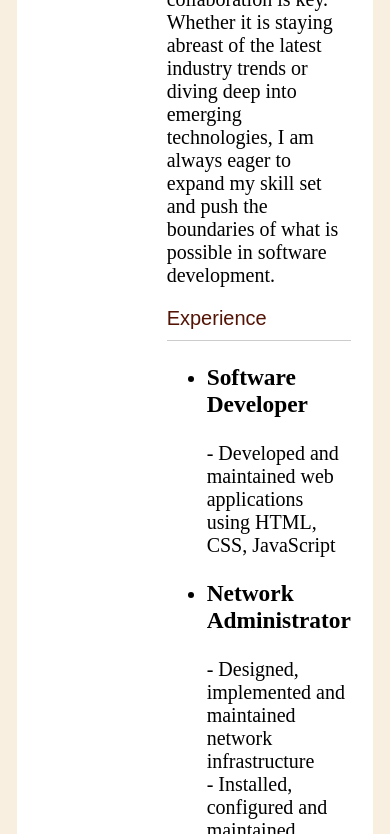
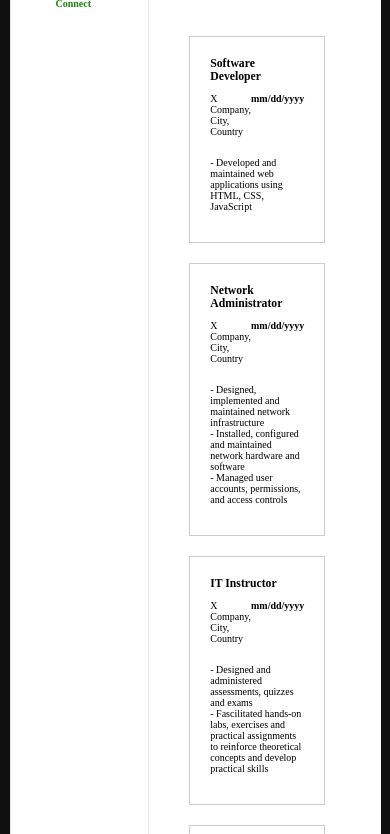
Before and after one commit to N1tn1/Selam---haumea, a plain HTML site: page index.html in a window 390 px wide. Shown: the part 462-1296 px from the top of the page. Drawn offline with nearby package versions, Linux system fonts and the light colour scheme; a web font is replaced by a local one.

Commit message:
responsiveness added

```diff
--- a/css/index.css
+++ b/css/index.css
@@ -1,63 +1,22 @@
-/*
-.experience-list
-{
-    list-style: none;
-    padding: 0;
-}
-.experience-list li
-{
-    margin-bottom: 20px;
-}
-.experience-details h3
-{
-    margin-bottom: 5px;
-}
-.responsibilities
-{
-    margin-top: 10px;
-}
-
-*/
+/* Laptop/Desktop/Large monitor styles */
 body
 {
     background-color:#f9efe0;
     font-size: 20px;
+    margin: 0;
 }
-main
+header
 {
-    display: flex;
-    max-width: 90%;
-    margin: 0 auto;
-    padding-right: 20px;
-    background-color: #ffffff;
-    position: relative;
-}
-nav
-{
-    display: flex;
-    position: sticky;
-    flex: 0.3;
-    padding: 20px;
-    margin-top: 200px;
-    flex-direction: column;
-}
-.page-content
-{
-    display: flex;
-    flex-direction: column;
-    padding: 20px;
-}
-article
-{
-    flex: 2;
-    padding: 20px;
+
+    padding: 25px 0;
+    margin-bottom: 25px;
 }
 .search-container
 {
     position: absolute;
     display: inline-block;
     top: 20px;
-    right: 20px;
+    right: 200px;
     display: flex;
     z-index: 1000;
 }
@@ -79,6 +38,37 @@ article
     border: none;
     cursor: pointer;
 }
+main
+{
+    display: flex;
+    width: 90%;
+    margin: 0 auto;
+    padding-right: 20px;
+    background-color: #ffffff;
+    position: relative;
+}
+nav
+{
+    display: flex;
+    position: sticky;
+    flex: 0.3;
+    padding: 20px;
+    margin-top: 200px;
+    flex-direction: column;
+    border: 1px solid rgb(234, 230, 230);
+}
+.page-content
+{
+    display: flex;
+    flex-direction: column;
+    padding: 20px;
+}
+article
+{
+    flex: 2;
+    padding: 20px;
+}
+
 #name
 {
     display: flex;
@@ -90,14 +80,16 @@ article
 h1
 {
     color:rgb(116, 39, 13);
-    font-size: 30px;
+    font-size: 50px;
     font-family: 'Jersey 20', sans-serif;
+    margin: 0;
+    padding-top: 10px;
 
 }
 h2
 {
     color:rgb(83, 19, 5);
-    font-size: 20px;
+    font-size: 30px;
     font-family: Arial, Helvetica, sans-serif ;
     font-weight: 500;
 }
@@ -109,19 +101,29 @@ h2, h4
 }
 a
 {
+    font-size: 30px;
+    font-style: italic;
     text-decoration: none;
     color: #4f5dba;
+    padding: 5px;
 }
 a:hover
 {
     text-decoration: underline;
     color: purple;
 }
-#Connect
+/*#Connect
 {
     display: flex;
     flex-direction: column;
     align-items: center;
+}*/
+.connect
+{
+    display: grid;
+    grid-template-columns: 50px 50px 50px;
+    grid-template-rows: 50px 50px;
+    grid-gap: 3px;
 }
 .connect-title
 {
@@ -139,8 +141,81 @@ a:hover
     font-size: 20px;
     color: #333;
 }
+#Experience
+{
+    display: flex;
+    flex-direction: column;
 
-#About
+}
+.experience-details
 {
-    margin-top: 10px;
+
+    border: 1px solid #ccc;
+    margin: 20px;
+    padding: 20px;
 }
+.experience-details h3
+{
+    margin: 0;
+}
+.details
+{
+    display: flex;
+    justify-content: space-between;
+}
+.experience-dates
+{
+    font-weight: bold;
+}
+/* Tablet styles */
+@media (min-width: 480px) and (max-width: 768px)
+{
+    body
+    {
+        background-color:#f30d2b;
+        font-size: 10px;
+        margin: 0;
+    }
+    h1
+    {
+        font-size: 40px;
+        font-family: 'Times New Roman';
+        color: #161a8f;
+    }
+    a
+    {
+        font-size: 20px;
+        font-style: normal;
+        text-decoration: none;
+        color: #880575;
+        padding: 5px;
+    }
+
+}
+
+/* Mobile styles */
+@media (max-width: 480px)
+{
+    body
+    {
+        background-color:#111011;
+        font-size: 10px;
+        margin: 0;
+    }
+    h1
+    {
+        font-size: 30px;
+        font-family: 'Arial';
+        color: #059005;
+    }
+    a
+    {
+        font-size: 10px;
+        font-style: normal;
+        font-weight: bold;
+        text-decoration: none;
+        color: #19840b;
+        padding: 5px;
+    }
+
+}
--- a/index.html
+++ b/index.html
@@ -13,9 +13,6 @@
         <link rel="stylesheet" href="https://cdnjs.cloudflare.com/ajax/libs/font-awesome/5.15.4/css/all.min.css"/>
     </head>
     <body>
-
-
-        <main>
         <header>
             <div class="search-container">
                 <form action="/search" method="GET">
@@ -24,9 +21,10 @@
                 </form>
             </div>
         </header>
+        <main>
             <nav>
+                    <div class="page-content">
                         <h4> Contents </h4>
-                    <div>
                         <a href="#About"> About </a>
                         <a href="#Experience"> Experience </a>
                         <a href="#Skills"> Skills </a>
@@ -50,36 +48,49 @@
 
                 <section id="Experience">
                     <h2> Experience </h2>
-                    <ul class="experience-list">
-                        <li>
+                    <div class="experience">
                         <div class="experience-details">
                             <h3> Software Developer </h3>
+                            <div class="details">
+                                <p class="experience-location"> X Company, City, Country</p>
+                                <p class="experience-dates"> mm/dd/yyyy </p>
                             </div>
                             <p class="responsibilities">
                                 - Developed and maintained web applications using HTML, CSS, JavaScript
                             </p>
-                        </li>
-                        <li>
+
+                        </div>
                         <div class="experience-details">
                             <h3> Network Administrator </h3>
+                            <div class="details">
+                            <p class="experience-location"> X Company, City, Country</p>
+                            <p class="experience-dates"> mm/dd/yyyy </p>
                             </div>
                             <p class="responsibilities">
                                 - Designed, implemented and maintained network infrastructure
                                 <br>- Installed, configured and maintained network hardware and software
                                 <br>- Managed user accounts, permissions, and access controls
                             </p>
-                        </li>
-                        <li>
+                        </div>
                         <div class="experience-details">
                             <h3> IT Instructor </h3>
+                            <div class="details">
+                            <p class="experience-location"> X Company, City, Country</p>
+                            <p class="experience-dates"> mm/dd/yyyy </p>
                             </div>
                             <p class="responsibilities">
                                 - Designed and administered assessments, quizzes and exams
                                 <br>- Fascilitated hands-on labs, exercises and practical assignments to reinforce theoretical concepts and develop practical skills
-
                             </p>
-                        </li>
-                    </ul>
+                        </div>
+                        <div class="experience-details">
+                            <h3> System Administrator </h3>
+                            <div class="details">
+                            <p class="experience-location"> X Company, City, Country</p>
+                            <p class="experience-dates"> mm/dd/yyyy </p>
+                            </div>
+                        </div>
+                    </div>
                 </section>
 
                 <section id="Skills">
@@ -103,6 +114,9 @@
 
             </article>
         </main>
+        <footer>
+
+        </footer>
 
     </body>
 </html>
```
Lines whose indentation alone changed are shown as unchanged.
